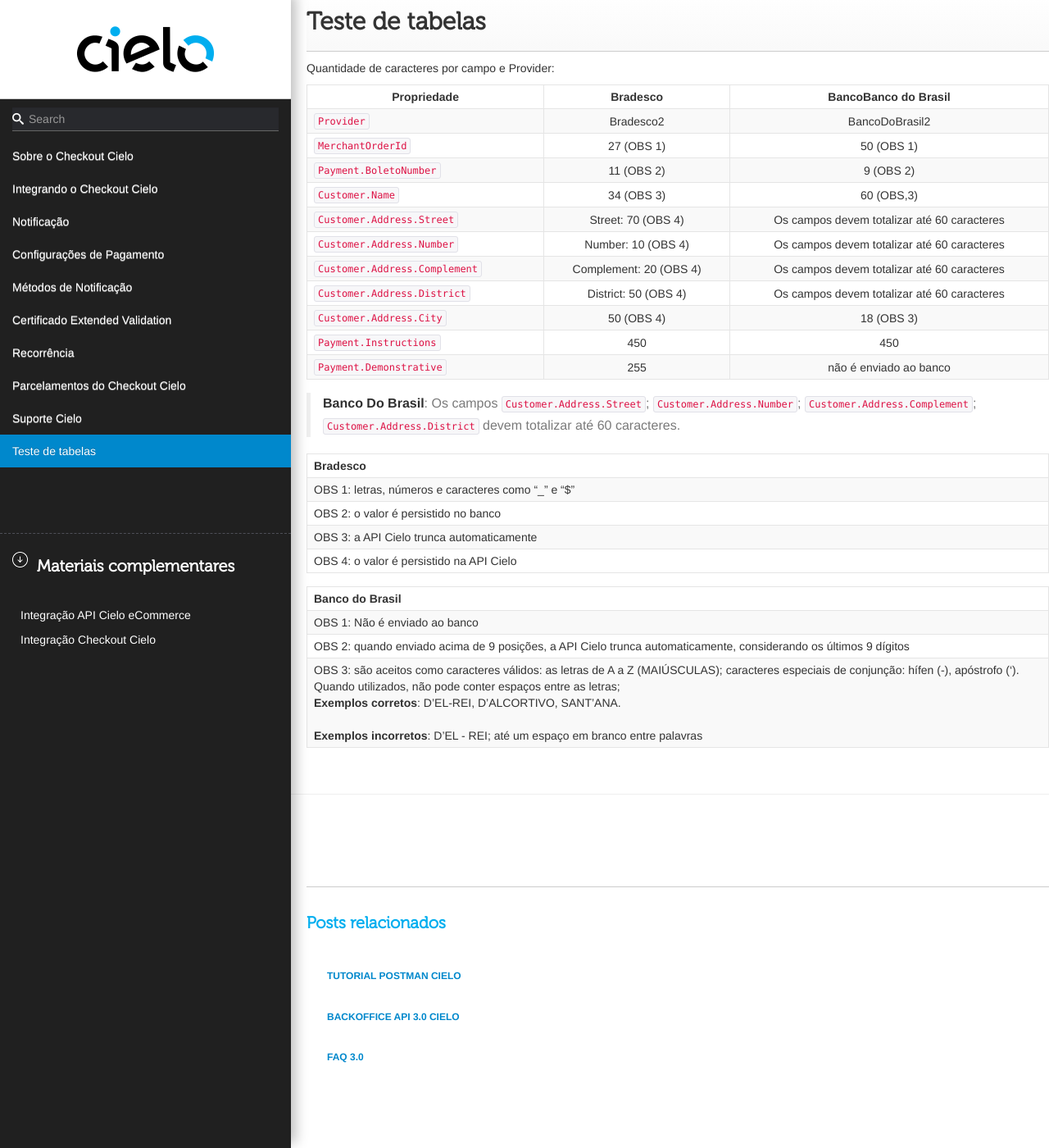
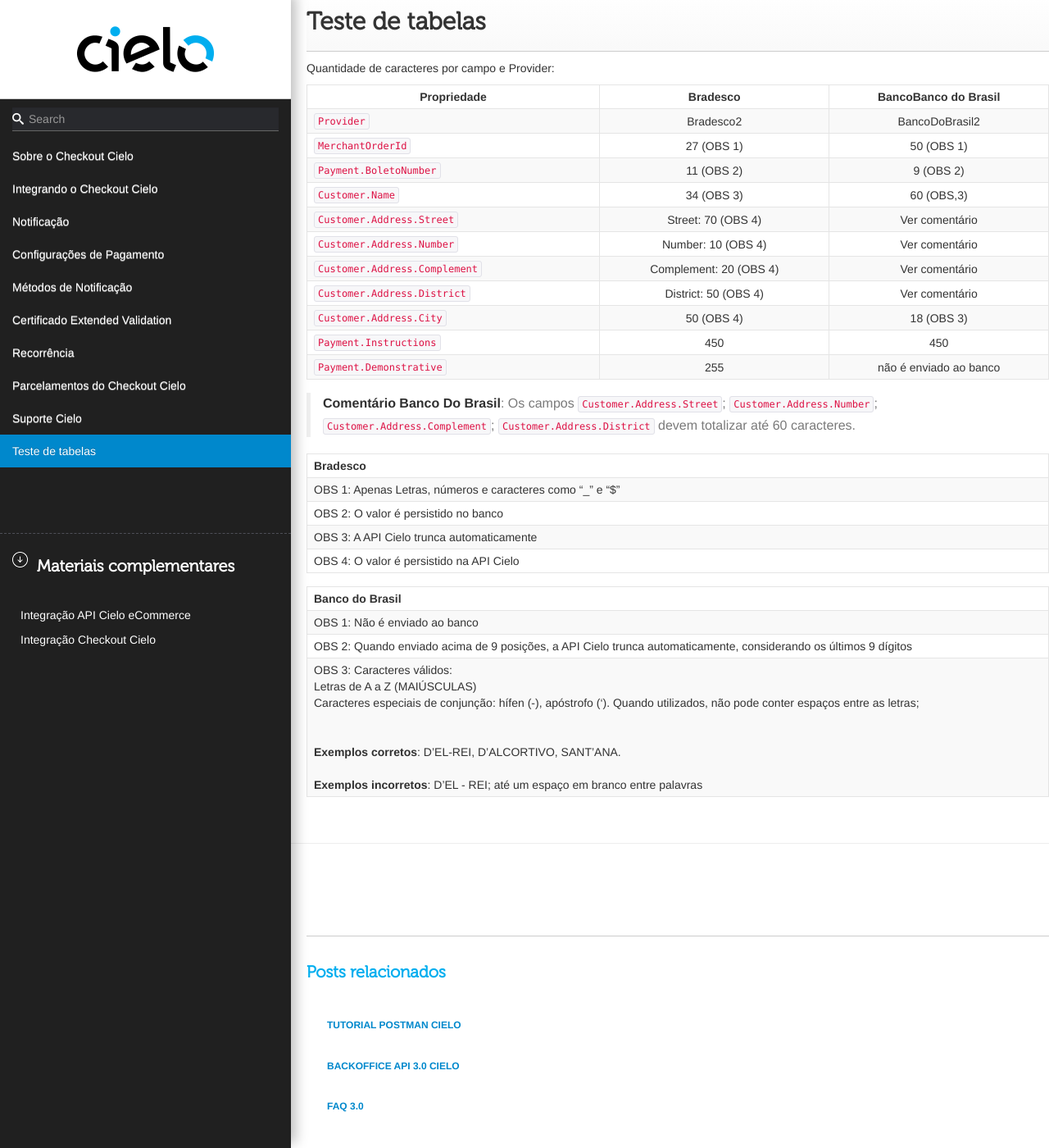
Before and after one commit to DeveloperCielo/Tutorial, a Jekyll site: the page built from _posts/2017-08-25-Checkout.md, in a window 1280 px wide and 1400 px high, scrolled down 56113 px. Shown: the whole window at 82% size. Built offline with Jekyll 4.4.1, drawn with Linux system fonts in a browser that asks for light colours; some web fonts are replaced.

Commit message:
Updated '_posts/2017-08-25-Checkout.md' via CloudCannon

```diff
--- a/_posts/2017-08-25-Checkout.md
+++ b/_posts/2017-08-25-Checkout.md
@@ -1703,28 +1703,28 @@
 | `MerchantOrderId`             |       27 (OBS 1)       |                  50 (OBS 1)                 |
 | `Payment.BoletoNumber`        |       11 (OBS 2)       |                  9 (OBS 2)                  |
 | `Customer.Name`               |       34 (OBS 3)       |                  60 (OBS,3)                 |
-| `Customer.Address.Street`     |   Street: 70 (OBS 4)   | Os campos devem totalizar até 60 caracteres |
-| `Customer.Address.Number`     |   Number: 10 (OBS 4)   | Os campos devem totalizar até 60 caracteres |
-| `Customer.Address.Complement` | Complement: 20 (OBS 4) | Os campos devem totalizar até 60 caracteres |
-| `Customer.Address.District`   |  District: 50 (OBS 4)  | Os campos devem totalizar até 60 caracteres |
+| `Customer.Address.Street`     |   Street: 70 (OBS 4)   | Ver comentário |
+| `Customer.Address.Number`     |   Number: 10 (OBS 4)   | Ver comentário |
+| `Customer.Address.Complement` | Complement: 20 (OBS 4) | Ver comentário |
+| `Customer.Address.District`   |  District: 50 (OBS 4)  | Ver comentário |
 | `Customer.Address.City`       |       50 (OBS 4)       |                  18 (OBS 3)                 |
 | `Payment.Instructions`        |           450          |                     450                     |
 | `Payment.Demonstrative`       |           255          |            não é enviado ao banco           |
 
-> **Banco Do Brasil**: Os campos `Customer.Address.Street`; `Customer.Address.Number`; `Customer.Address.Complement`; `Customer.Address.District` devem totalizar até 60 caracteres.
-
-
-
-| Bradesco                                           |
-|:--------------------------------------------------|
-| OBS 1: letras, números e caracteres como "_" e "$" |
-| OBS 2: o valor é persistido no banco               |
-| OBS 3: a API Cielo trunca automaticamente            |
-| OBS 4: o valor é persistido na API Cielo             |
-
-
-|             Banco do Brasil            |
-|:--------------------------------------|
-|OBS 1: Não é enviado ao banco           |
-|OBS 2: quando enviado acima de 9 posições, a API Cielo trunca automaticamente, considerando os últimos 9 dígitos |
-|OBS 3: são aceitos como caracteres válidos: as letras de A a Z (MAIÚSCULAS); caracteres especiais de conjunção: hífen (-), apóstrofo ('). Quando utilizados, não pode conter espaços entre as letras; <BR> **Exemplos corretos**: D'EL-REI, D'ALCORTIVO, SANT'ANA.<BR><BR> **Exemplos incorretos**: D'EL - REI; até um espaço em branco entre palavras |
+> **Comentário Banco Do Brasil**: Os campos `Customer.Address.Street`; `Customer.Address.Number`; `Customer.Address.Complement`; `Customer.Address.District` devem totalizar até 60 caracteres.
+
+
+
+| Bradesco                                                  |
+|:----------------------------------------------------------|
+| OBS 1: Apenas Letras, números e caracteres como "_" e "$" |
+| OBS 2: O valor é persistido no banco                      |
+| OBS 3: A API Cielo trunca automaticamente                 |
+| OBS 4: O valor é persistido na API Cielo                  |
+
+
+| Banco do Brasil                                                                                                 |
+|:----------------------------------------------------------------------------------------------------------------|
+|OBS 1: Não é enviado ao banco                                                                                    |
+|OBS 2: Quando enviado acima de 9 posições, a API Cielo trunca automaticamente, considerando os últimos 9 dígitos |
+|OBS 3: Caracteres válidos: <BR>Letras de A a Z (MAIÚSCULAS) <BR> Caracteres especiais de conjunção: hífen (-), apóstrofo ('). Quando utilizados, não pode conter espaços entre as letras; <BR><BR><BR> **Exemplos corretos**: D'EL-REI, D'ALCORTIVO, SANT'ANA.<BR><BR> **Exemplos incorretos**: D'EL - REI; até um espaço em branco entre palavras |
```
